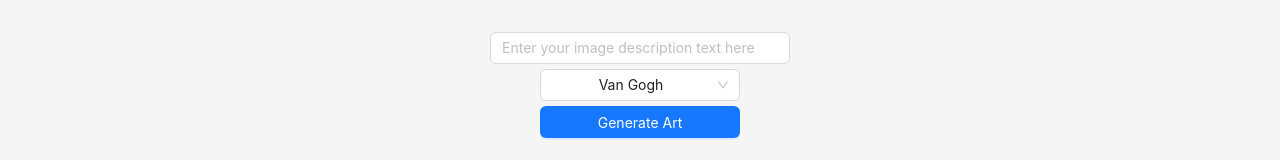
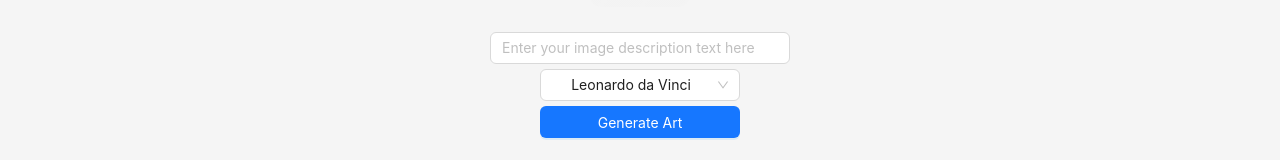
Before and after one commit to romrauq/AI-Art-Generator, a React (Create React App) app: page / in a window 1280 px wide. Shown: the part 252-412 px from the top of the page. Built offline with nearby package versions, Linux system fonts and the light colour scheme.

Commit message:
Added artist to option list.

```diff
--- a/src/components/OptionsSelector.js
+++ b/src/components/OptionsSelector.js
@@ -8,21 +8,94 @@
 	return (
 		<>
 			<Select
-				defaultValue={"Van Gogh"}
+				defaultValue={"Leonardo da Vinci"}
 				style={{ width: "200px" }}
 				onChange={handleChange}
 				options={[
 					{
-						label: "Van Gogh",
-						value: "in the art style of Van Gogh",
+						label: "Leonardo da Vinci",
+						value: "in the art style of Leonardo da Vinci",
 					},
 					{
-						label: "Monet",
-						value: "in the art style of Monet",
+						label: "Michelangelo",
+						value: "in the art style of Michelangelo di Lodovico Buonarrot",
 					},
 					{
-						label: "Picasso",
-						value: "in the art style of Piccasso",
+						label: "Raphael",
+						value: "in the art style of Raphael Sanzio da Urbino",
+					},
+					{
+						label: "Artemisia Gentileschi",
+						value: "in the art style of Artemisia Gentileschi",
+					},
+					{
+						label: "Caravaggio",
+						value: "in the art style of Michelangelo Merisi da Caravaggio",
+					},
+					{
+						label: "Rembrandt",
+						value: "in the art style of Rembrandt Harmenszoon van Rijn",
+					},
+					{
+						label: "Katsushika Hokusai",
+						value: "in the art style of Katsushika Hokusai",
+					},
+					{
+						label: "Utagawa Hiroshige",
+						value: "in the art style of Utagawa Hiroshige",
+					},
+					{
+						label: "Eugene Delacroix",
+						value: "in the art style of Eugene Delacroix",
+					},
+					{
+						label: "Claude Monet",
+						value: "in the art style of Oscar-Claude Monet",
+					},
+					{
+						label: "Mary Cassatt",
+						value: "in the art style of Mary Stevenson Cassatt",
+					},
+					{
+						label: "Paul Gauguin",
+						value: "in the art style of Paul Gauguin",
+					},
+					{
+						label: "Vincent Van Gogh",
+						value: "in the art style of Vincent Willem Van Gogh",
+					},
+					{
+						label: "Pablo Picasso",
+						value: "in the art style of Pablo Picasso",
+					},
+					{
+						label: "Georgia O'Keefe",
+						value: "in the art style of Georgia O'Keefe",
+					},
+					{
+						label: "Rene Magritte",
+						value: "in the art style of Ren Magritte",
+					},
+					{
+						label: "Frida Kahlo",
+						value: "in the art style of Frida Kahlo",
+					},
+					{
+						label: "Jackson Pollock",
+						value: "in the art style of Jackson Pollock",
+					},
+					{
+						label: "Andy Warhol",
+						value: "in the art style of Andy Warhol",
+					},
+					{
+						label: "Jean-Michel Basquiat",
+						value: "in the art style of Jean-Michel Basquiat",
+					},
+
+					{
+						label: "Mauritius Escher",
+						value: "in the art style of Mauritius Escher",
 					},
 				]}
 			/>
```
